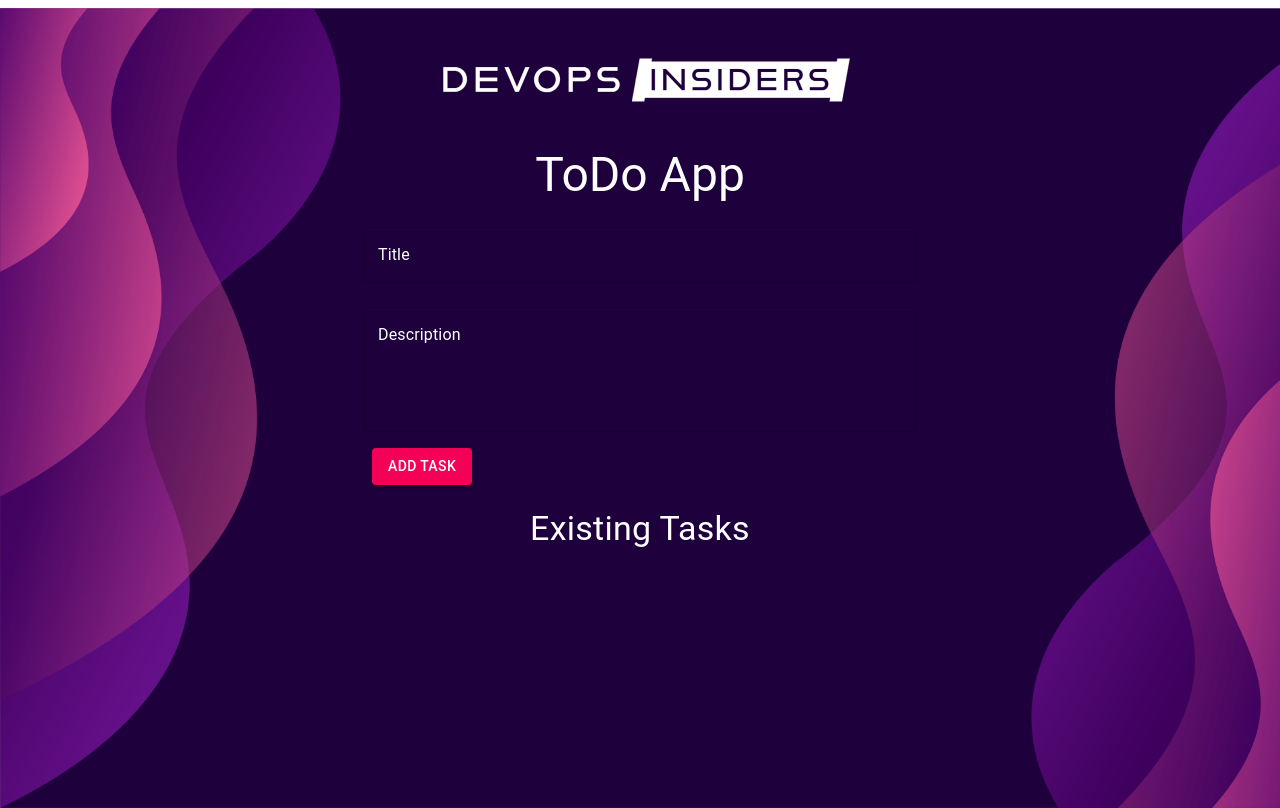
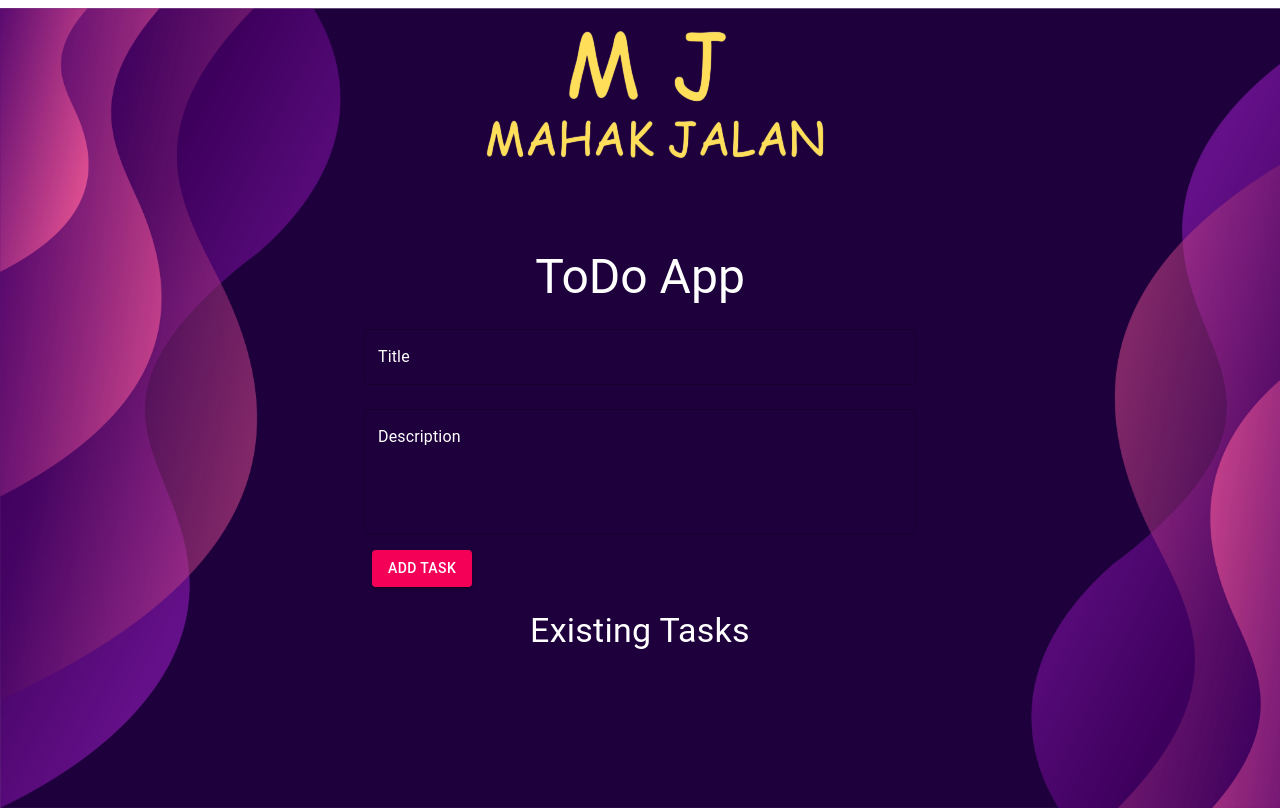
Before and after one commit to Mehul005a/ToDoAppMicroServices, a React (Create React App) app in the folder MicroTodoUI/: page / in a window 1280 px wide. Built offline with nearby package versions, Linux system fonts and the light colour scheme.

Commit message:
local browser

```diff
--- a/MicroTodoUI/src/TodoApp.js
+++ b/MicroTodoUI/src/TodoApp.js
@@ -75,7 +75,7 @@ function TodoApp() {
                         margin: '8px',
                     }}
                 >
-                    <img src="/devopsinsiderslogo.png" alt="My Logo" />
+                    <img src="/MJ.png" alt="My Logo" />
                     ToDo App
                 </Typography>
                 <div>
```
Also changed, not shown: 7 other files (tests, documents, lock files or other folders).
